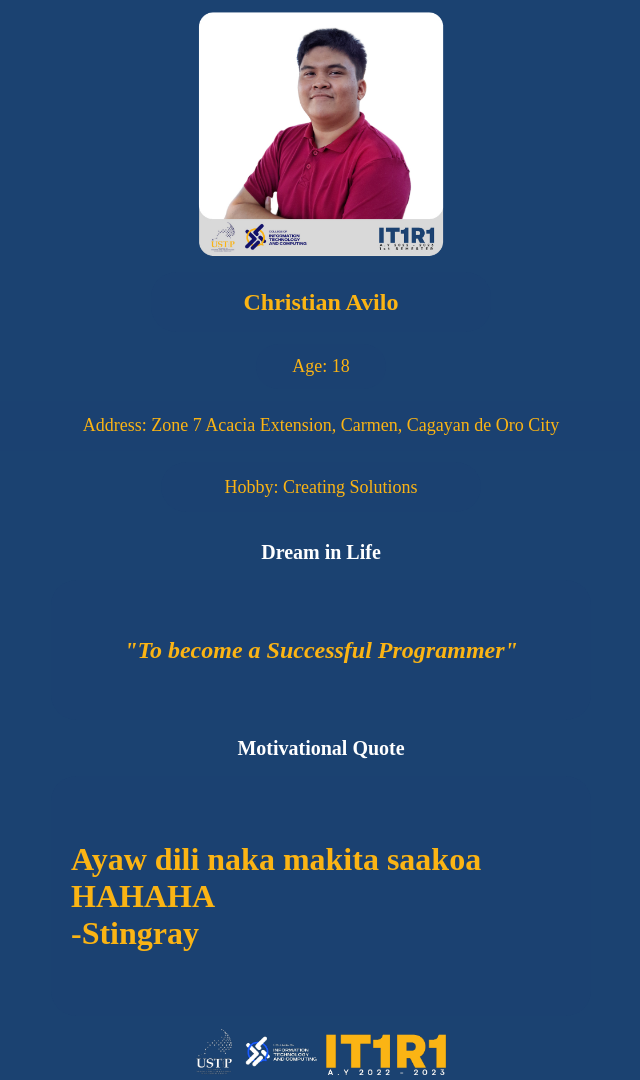
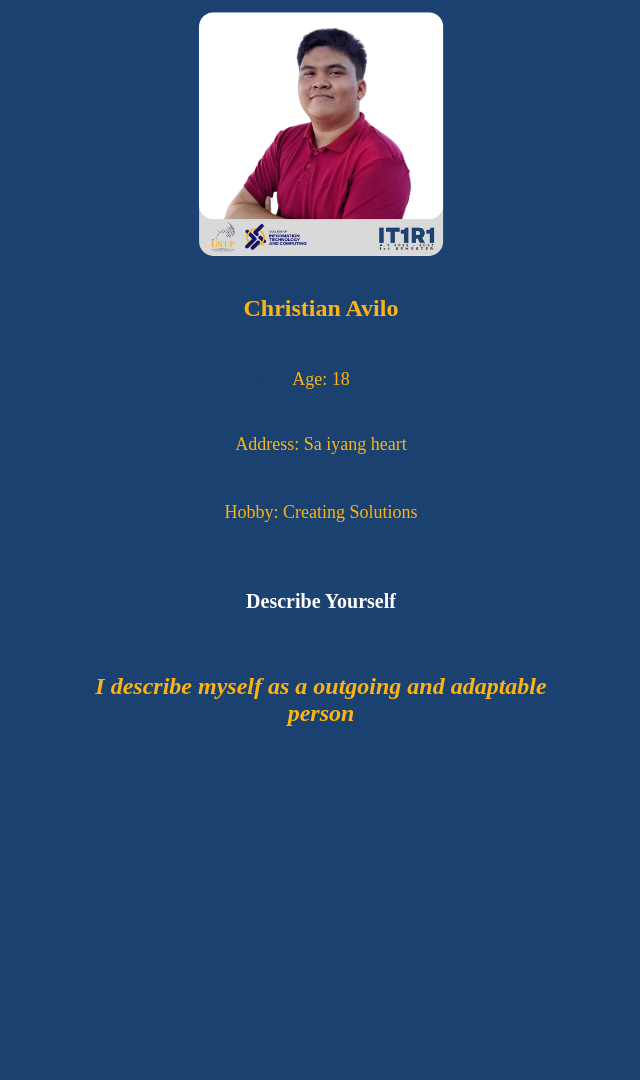
Before and after one commit to christian-av/it111web, a plain HTML site: page index.html in a window 1280 px wide. Shown: the whole page, without its empty margins (319-959 px from the left). After the commit the page ends 800 px from the top, so only its background shows below. Drawn offline with Linux system fonts and the light colour scheme.

Commit message:
Add files via upload

```diff
--- a/index.html
+++ b/index.html
@@ -10,22 +10,20 @@
 
 <body>
 	<img id="image" src="img1.png" alt="Profile">
-	<span id="break">-</span>
+	<br>
 	<p id="paragraph1"><b>Christian Avilo</b></p>
-	<span id="break">-</span>
+	<br>
 	<p id="paragraph2">Age: 18</p>
-	<span id="break">-</span>
-	<p id="paragraph3">Address: Zone 7 Acacia Extension, Carmen, Cagayan de Oro City</p>
-	<span id="break">-</span>
+	<br>
+	<p id="paragraph3">Address: Sa iyang heart</p>
+	<br>
 	<p id="paragraph4">Hobby: Creating Solutions</p>
-	<span id="break">-</span>
-	<h2 id="htxt">Dream in Life</i></h1>
-	<h2 id="h2"><i>"To become a Successful Programmer"</i></h2>
-	<h2 id="htxt">Motivational Quote</h2>
-	<h1 id="h1">Ayaw dili naka makita saakoa HAHAHA <br> -Stingray </h1>
+	<br>
+	<br>
+	<h2 id="htxt">Describe Yourself</i></h1>
+	<h2 id="h2"><i>I describe myself as a outgoing and adaptable person</i></h2>
 
 	<span id="break">-</span>
-	<img id="imgtp" src="ir1.png" alt="Header">
 
 </body>
 </html>
--- a/main.css
+++ b/main.css
@@ -68,7 +68,7 @@ p {
     display: flex; justify-content: center; align-items: center;
     border-radius: 25px;
     background: #1b4171;
-    padding: 15px;  width: 700px; height: 20px;
+    padding: 15px;  width: 400px; height: 20px;
     margin: 0 auto;
     color: #fbb414;
 }
```
